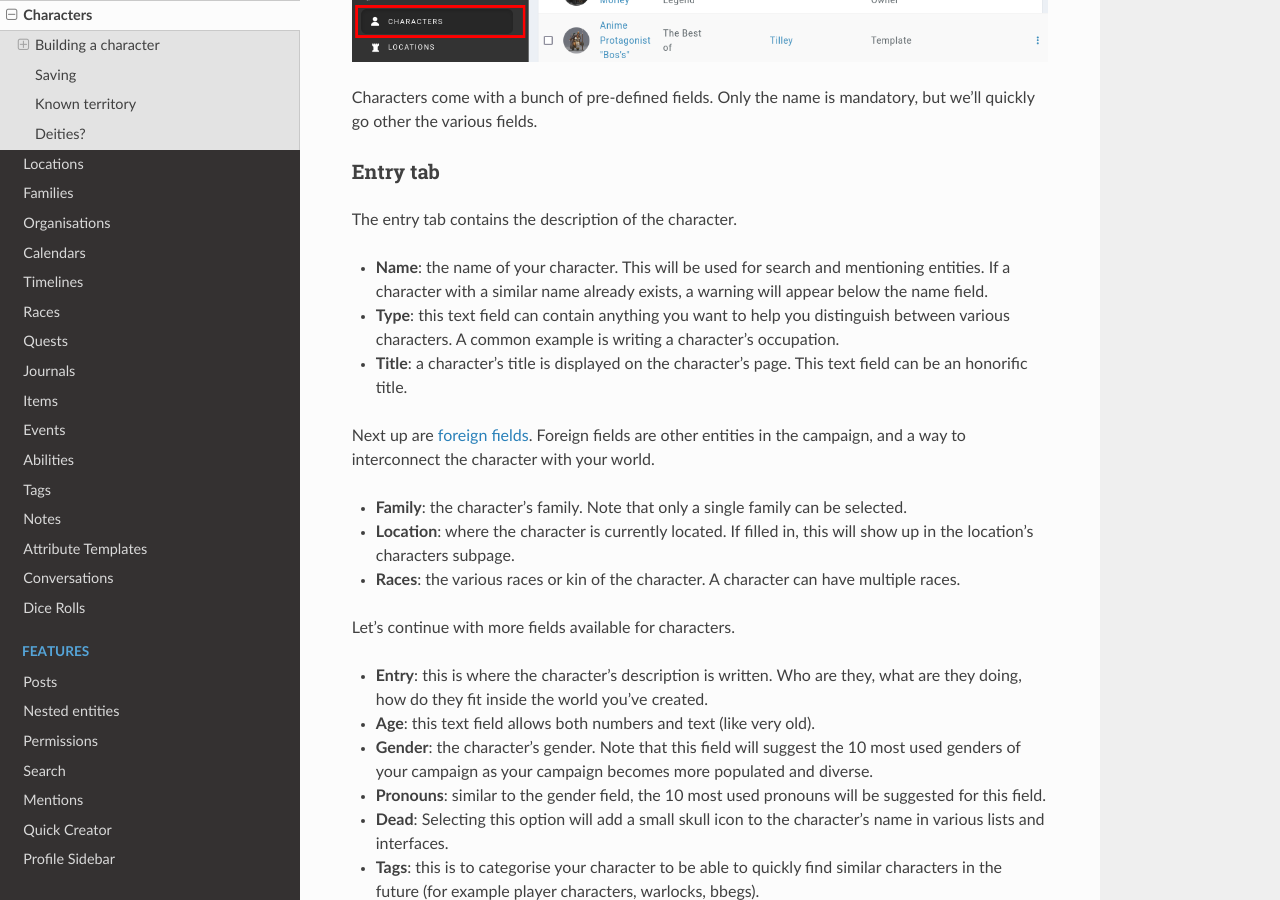
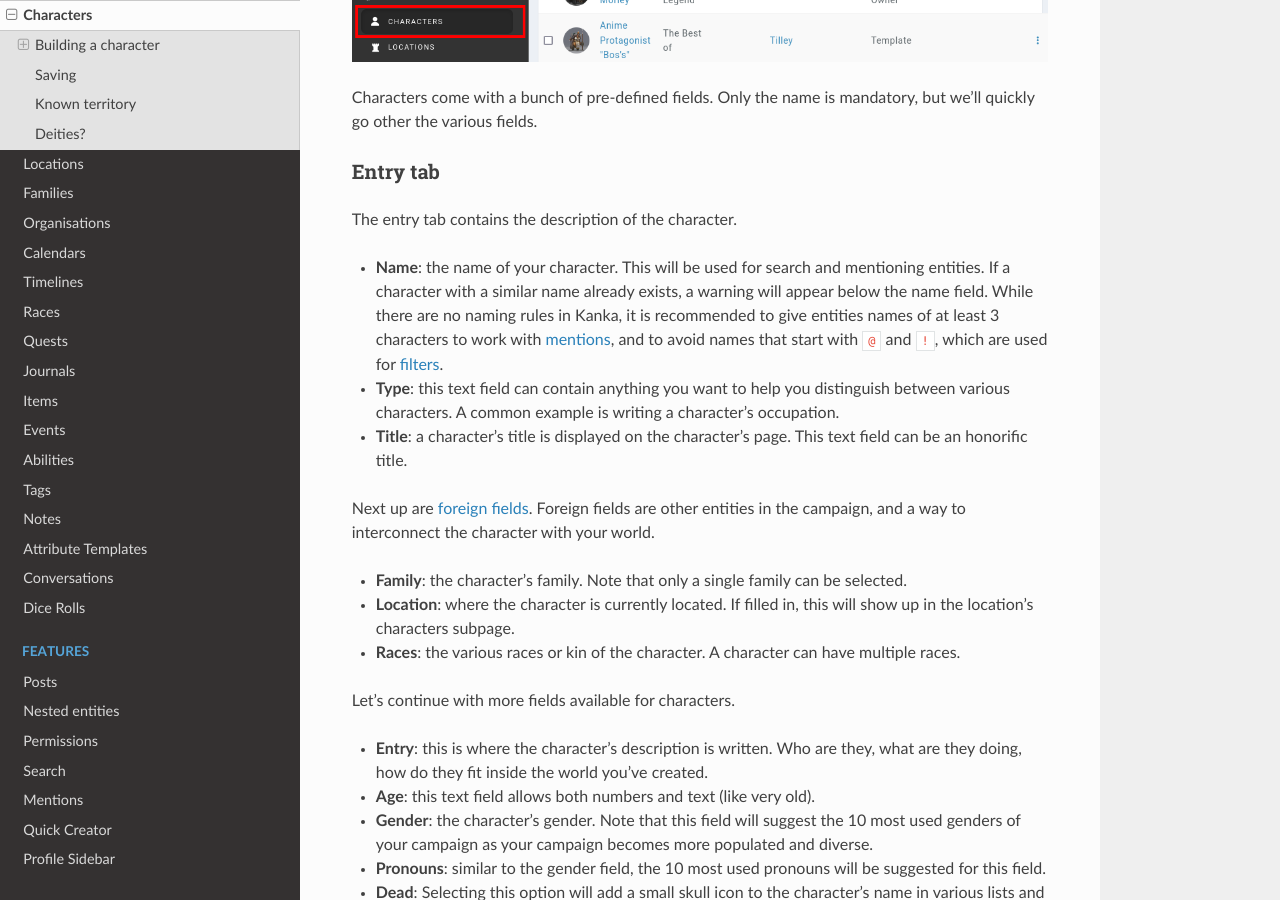
Before and after one commit to owlchester/kanka-docs, a Sphinx documentation site: the page built from docs/source/entities/characters.md, in a window 1280 px wide and 900 px high, scrolled down 709 px. Built offline with Sphinx 7.4.7 and the Read the Docs theme 2.0.0, drawn with Linux system fonts in a browser that asks for light colours.

Commit message:
Fix to mentions and entity names

```diff
--- a/docs/source/entities/characters.md
+++ b/docs/source/entities/characters.md
@@ -16,7 +16,7 @@ Characters come with a bunch of pre-defined fields. Only the name is mandatory,
 
 The entry tab contains the description of the character.
 
-* **Name**: the name of your character. This will be used for search and mentioning entities. If a character with a similar name already exists, a warning will appear below the name field.
+* **Name**: the name of your character. This will be used for search and mentioning entities. If a character with a similar name already exists, a warning will appear below the name field. While there are no naming rules in Kanka, it is recommended to give entities names of at least 3 characters to work with [mentions](/features/mentions), and to avoid names that start with `@` and `!`, which are used for [filters](/advanced/filters).
 
 * **Type**: this text field can contain anything you want to help you distinguish between various characters. A common example is writing a character's occupation.
 
```
Also changed, not shown: docs/source/features/mentions.md (+15 -7 lines).
